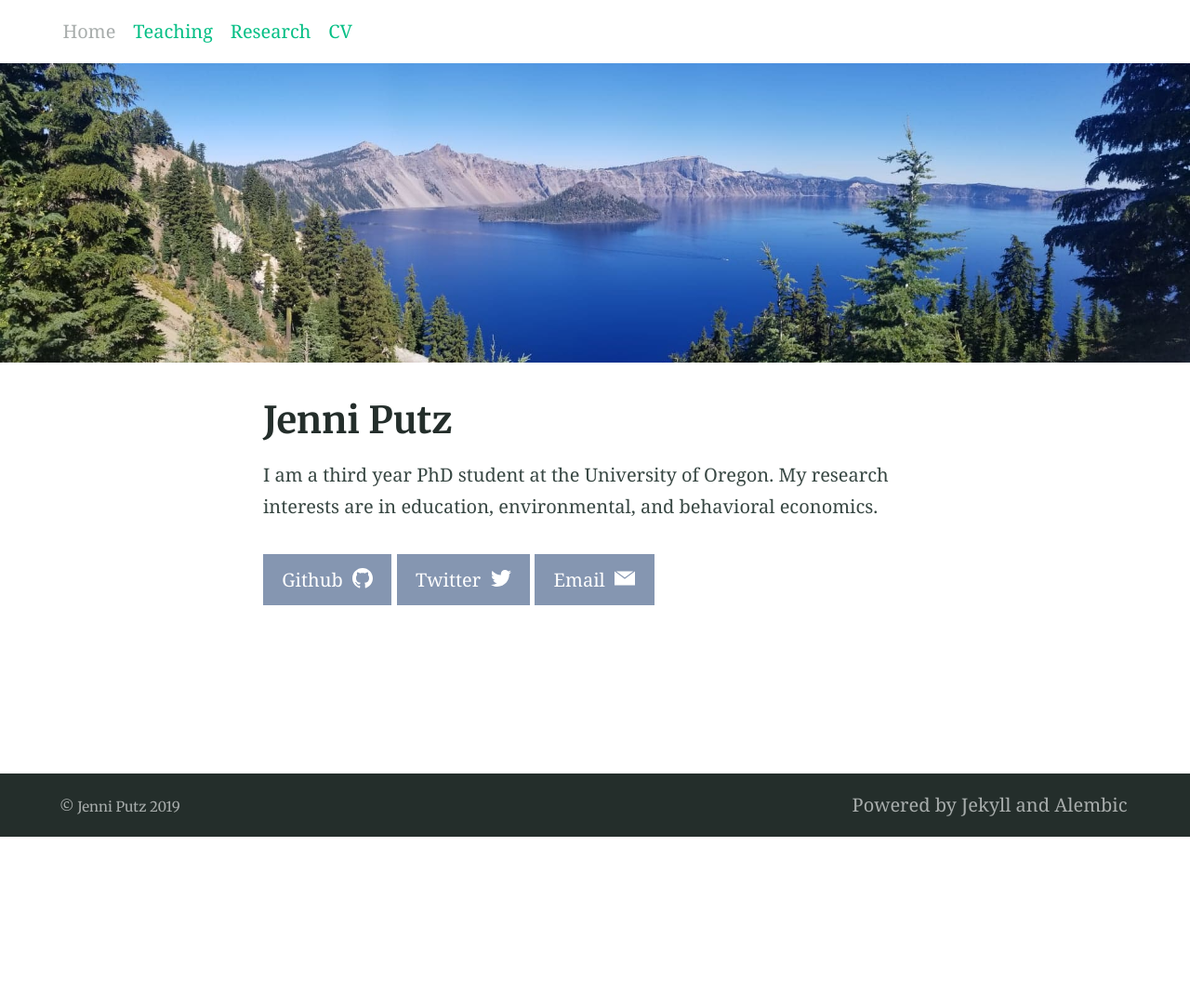
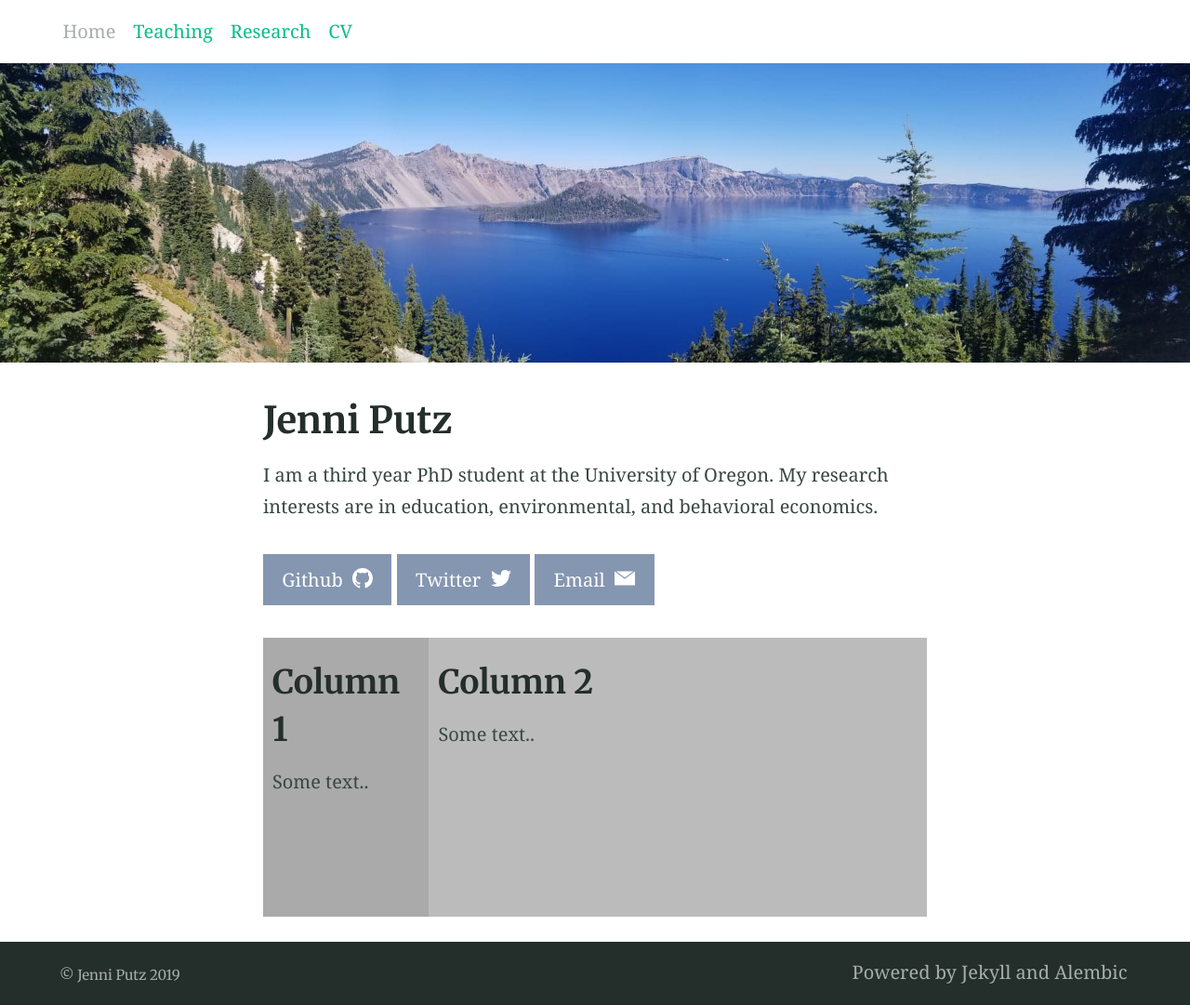
Before and after one commit to jenni-putz/1jenni-putz.github.io, a Jekyll site: the page built from index.md, in a window 1280 px wide. Shown: the whole page at 93% size. Built offline with Jekyll 4.4.1, drawn with Linux system fonts in a browser that asks for light colours; our own code applies the rules of GitHub Pages for plain Markdown files; before the commit the page ends 900 px from its top, so only the background shows below that.

Commit message:
Update index.md

```diff
--- a/index.md
+++ b/index.md
@@ -7,3 +7,54 @@ feature_image: "/header.png"
    I am a third year PhD student at the University of Oregon. My research interests are in education, environmental, and behavioral economics.
 
 {% include button.html text="Github" icon="github" link="https://github.com/jenni-putz" color="#8596B1" %} {% include button.html text="Twitter" icon="twitter" link="https://twitter.com/pootzie_xoxo" color="#8596B1" %} {% include button.html text="Email" icon="email" link="mailto:jputz@uoregon.edu" color="#8596B1" %}
+
+
+
+
+<html>
+<head>
+<meta name="viewport" content="width=device-width, initial-scale=1">
+<style>
+* {
+  box-sizing: border-box;
+}
+
+/* Create two unequal columns that floats next to each other */
+.column {
+  float: left;
+  padding: 10px;
+  height: 300px; /* Should be removed. Only for demonstration */
+}
+
+.left {
+  width: 25%;
+}
+
+.right {
+  width: 75%;
+}
+
+/* Clear floats after the columns */
+.row:after {
+  content: "";
+  display: table;
+  clear: both;
+}
+</style>
+</head>
+<body>
+
+
+<div class="row">
+  <div class="column left" style="background-color:#aaa;">
+    <h2>Column 1</h2>
+    <p>Some text..</p>
+  </div>
+  <div class="column right" style="background-color:#bbb;">
+    <h2>Column 2</h2>
+    <p>Some text..</p>
+  </div>
+</div>
+
+</body>
+</html>
```
